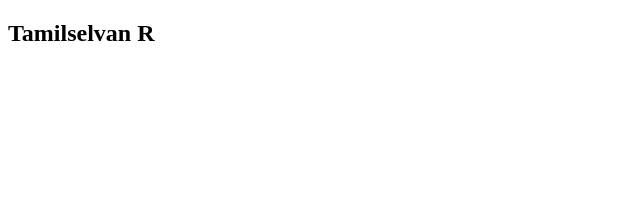
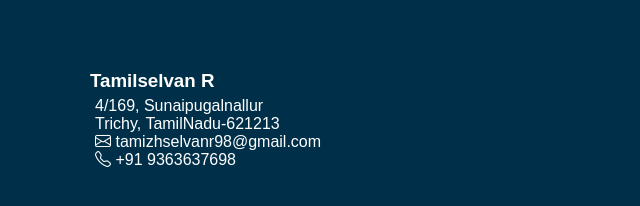
Before and after one commit to tamizhr98/Tamizh-s_Portfolio, a plain HTML site: page index.html in a window 1280 px wide. Shown: the whole page, without its empty margins (0-640 px from the left). Drawn offline with nearby package versions, Linux system fonts and the light colour scheme.

Commit message:
style sheet added

```diff
--- a/index.html
+++ b/index.html
@@ -1,12 +1,16 @@
 <!DOCTYPE html>
 <html lang="en">
 <head>
+    <link rel="stylesheet" href="style.css">
+    <link rel=”stylesheet” href=”https://cdn.jsdelivr.net/npm/bootstrap@5.0.2/dist/css/bootstrap.min.css”/>
+    <link rel="stylesheet" href="https://cdn.jsdelivr.net/npm/bootstrap-icons@1.5.0/font/bootstrap-icons.css" />
     <meta charset="UTF-8">
     <meta name="viewport" content="width=device-width, initial-scale=1.0">
     <title>Tamilselvan R</title>
 </head>
 <body>
-<h2>Tamilselvan R</h2>
-
+<h3>Tamilselvan R</h3>
+<p>4/169, Sunaipugalnallur<br>Trichy, TamilNadu-621213<br><i class="bi bi-envelope"></i>  tamizhselvanr98@gmail.com <br><i class="bi bi-telephone"></i>  +91 9363637698</p>
+</body>
 </body>
 </html>
--- /dev/null
+++ b/style.css
@@ -0,0 +1,19 @@
+body{
+    background-color:#003049;
+    color: black;
+    margin-left: 90px;
+   }
+   h3 {
+    font-family: Arial, Helvetica, sans-serif;
+    color:white;
+	padding:0px;
+    margin-top:70px;
+	margin-bottom:0px;
+
+	}
+p {
+    font-family: Arial, Helvetica, sans-serif;
+    color: white;
+	padding:5px;
+	margin-top:0px;
+	}
```
